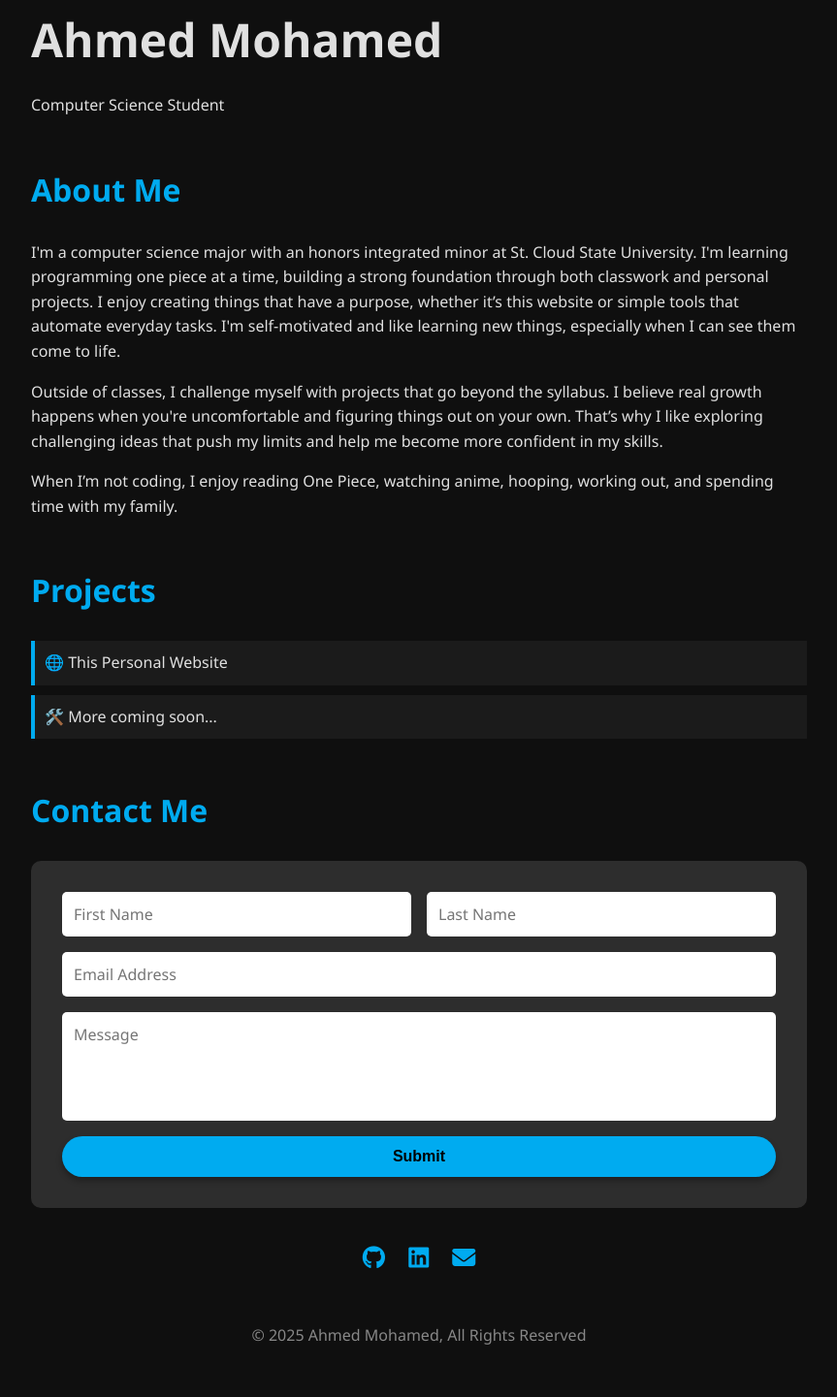
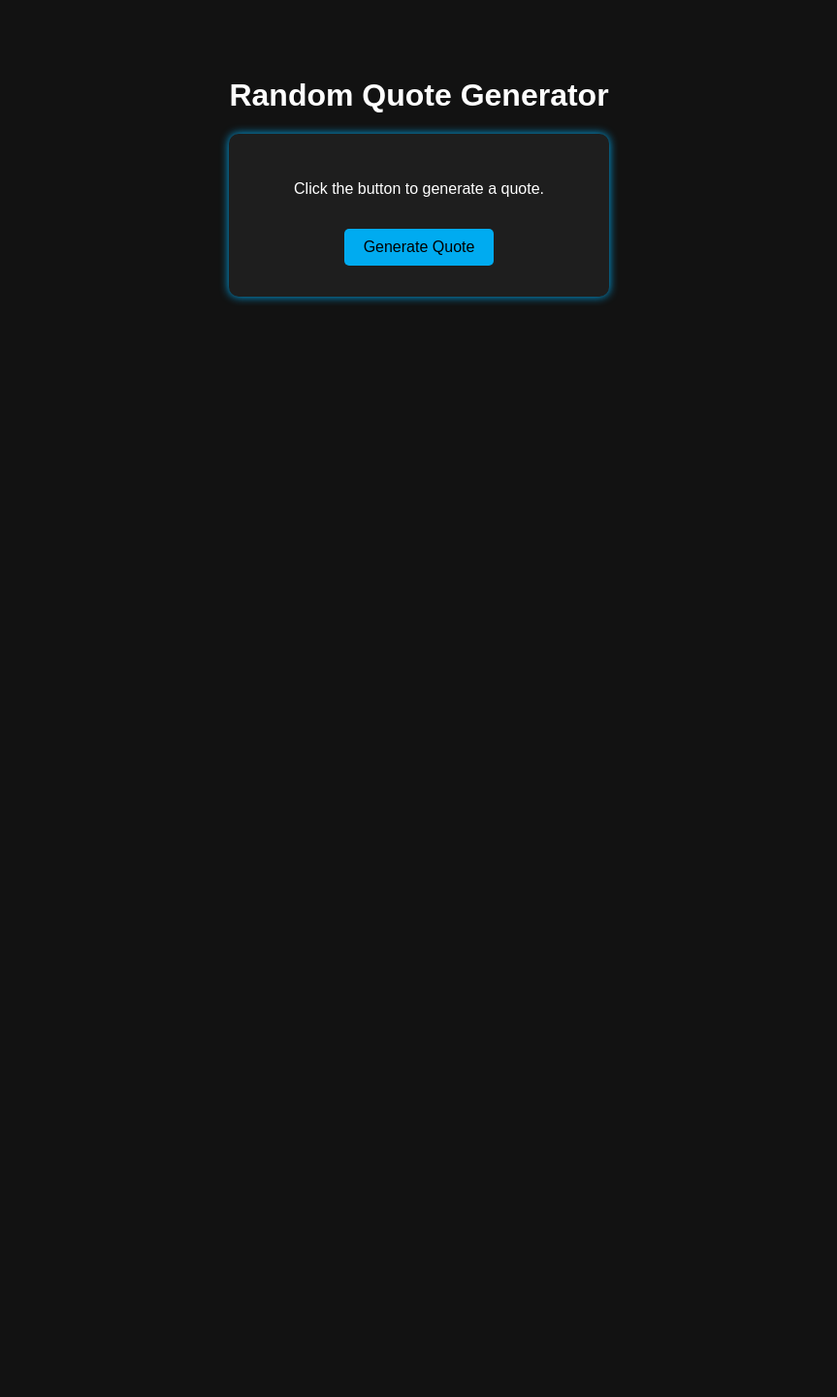
Before and after one commit to ahmedcodess/ahmedcodess.github.io, a plain HTML site: page index.html in a window 1280 px wide. Shown: the part 218-1659 px from the top of the page at 97% size, without its empty margins (208-1071 px from the left). After the commit the page ends 800 px from the top, so only its background shows below. Drawn offline with Linux system fonts and the light colour scheme.

Commit message:
Add files via upload

```diff
--- a/index.html
+++ b/index.html
@@ -3,59 +3,17 @@
 <head>
   <meta charset="UTF-8" />
   <meta name="viewport" content="width=device-width, initial-scale=1.0"/>
-  <title>Ahmed Mohamed</title>
+  <title>Quote Generator</title>
+  <link rel="icon" type="image/png" href="favicon 2.png"/>
   <link rel="stylesheet" href="styles.css" />
-  <link rel="icon" type="image/x-icon" href="favicon.png"/>
-  <script src="https://kit.fontawesome.com/a076d05399.js" crossorigin="anonymous"></script>
 </head>
 <body>
-  <button id="modeToggle">🌙</button>
-
   <div class="container">
-    <section class="intro fade-in">
-      <img src="profile.jpeg" alt="Profile" class="profile-pic" />
-      <h1>Ahmed Mohamed</h1>
-      <p>Computer Science Student</p>
-    </section>
-
-    <section class="about slide-in">
-      <h2>About Me</h2>
-      <p>I'm a computer science major with an honors integrated minor at St. Cloud State University. I'm learning programming one piece at a time, building a strong foundation through both classwork and personal projects. I enjoy creating things that have a purpose, whether it’s this website or simple tools that automate everyday tasks. I'm self-motivated and like learning new things, especially when I can see them come to life.</p>
-      <p>Outside of classes, I challenge myself with projects that go beyond the syllabus. I believe real growth happens when you're uncomfortable and figuring things out on your own. That’s why I like exploring challenging ideas that push my limits and help me become more confident in my skills.</p>
-      <p>When I’m not coding, I enjoy reading One Piece, watching anime, hooping, working out, and spending time with my family.</p>
-    </section>
-
-    <section class="projects fade-in">
-      <h2>Projects</h2>
-      <ul>
-        <li>🌐 This Personal Website</li>
-        <li>🛠️ More coming soon...</li>
-      </ul>
-    </section>
-
-    <section class="contact slide-in">
-      <h2>Contact Me</h2>
-
-      <form class="contact-form">
-        <div class="row">
-          <input type="text" placeholder="First Name" required />
-          <input type="text" placeholder="Last Name" required />
-        </div>
-        <input type="email" placeholder="Email Address" required />
-        <textarea placeholder="Message" rows="4" required></textarea>
-        <button type="submit">Submit</button>
-      </form>
-
-      <div class="socials">
-        <a href="https://github.com/yourusername" target="_blank"><i class="fab fa-github"></i></a>
-        <a href="https://linkedin.com/in/yourusername" target="_blank"><i class="fab fa-linkedin"></i></a>
-        <a href="mailto:you@example.com"><i class="fas fa-envelope"></i></a>
-      </div>
-    </section>
-
-    <footer>
-      <p>© 2025 Ahmed Mohamed, All Rights Reserved</p>
-    </footer>
+    <h1>Random Quote Generator</h1>
+    <div class="quote-box">
+      <p id="quote">Click the button to generate a quote.</p>
+      <button onclick="generateQuote()">Generate Quote</button>
+    </div>
   </div>
 
   <script src="script.js"></script>
--- a/script.js
+++ b/script.js
@@ -1,22 +1,15 @@
-// Scroll animation
-const elements = document.querySelectorAll('.fade-in, .slide-in');
+const quotes = [
+  "Believe you can and you're halfway there.",
+  "Today is going to be a great and productive day.",
+  "No matter how hard it is, you can do it.",
+  "Don’t watch the clock; do what it does. Keep going.",
+  "Good things are coming.",
+  "Dream big. Start small. Act now.",
+  "Success is not final, failure is not fatal: it is the courage to continue that counts."
+];
 
-const revealOnScroll = () => {
-  const windowHeight = window.innerHeight;
-  elements.forEach(el => {
-    const top = el.getBoundingClientRect().top;
-    if (top < windowHeight - 100) {
-      el.classList.add('visible');
-    }
-  });
-};
-
-window.addEventListener('scroll', revealOnScroll);
-window.addEventListener('load', revealOnScroll);
-
-// Dark/light toggle
-document.getElementById('modeToggle').addEventListener('click', () => {
-  document.body.classList.toggle('light-mode');
-  const isLight = document.body.classList.contains('light-mode');
-  document.getElementById('modeToggle').textContent = isLight ? '☀️' : '🌙';
-});
+function generateQuote() {
+  const randomIndex = Math.floor(Math.random() * quotes.length);
+  const quoteText = quotes[randomIndex];
+  document.getElementById('quote').textContent = quoteText;
+}
--- a/styles.css
+++ b/styles.css
@@ -1,167 +1,40 @@
-:root {
-  --bg: #0f0f0f;
-  --text: #e0e0e0;
-  --accent: #00abf0;
-}
-
-body.light-mode {
-  --bg: #ffffff;
-  --text: #111111;
-  --accent: #007acc;
-}
-
 body {
   margin: 0;
-  font-family: 'Segoe UI', sans-serif;
-  background-color: var(--bg);
-  color: var(--text);
-  line-height: 1.6;
-  transition: background 0.4s, color 0.4s;
+  padding: 0;
+  font-family: Arial, sans-serif;
+  background-color: #121212;
+  color: #ffffff;
+  display: flex;
+  justify-content: center;
+  align-items: center;
+  height: 100vh;
 }
 
 .container {
+  text-align: center;
+}
+
+.quote-box {
+  background: #1e1e1e;
   padding: 2rem;
-  max-width: 800px;
+  border-radius: 10px;
+  box-shadow: 0 0 10px #00abf0;
+  max-width: 400px;
   margin: auto;
 }
 
-h1 {
-  font-size: 3rem;
-  margin-bottom: 0.5rem;
+button {
+  margin-top: 1rem;
+  padding: 10px 20px;
+  font-size: 1rem;
+  border: none;
+  background-color: #00abf0;
+  color: black;
+  border-radius: 5px;
+  cursor: pointer;
+  transition: 0.3s;
 }
 
-h2 {
-  color: var(--accent);
-  margin-top: 3rem;
-  font-size: 2rem;
+button:hover {
+  background-color: #008ac2;
 }
-
-ul {
-  list-style: none;
-  padding: 0;
-}
-
-li {
-  background: rgba(255, 255, 255, 0.05);
-  padding: 10px;
-  margin-bottom: 10px;
-  border-left: 4px solid var(--accent);
-}
-
-/* Profile pic */
-.profile-pic {
-  width: 120px;
-  height: 120px;
-  border-radius: 50%;
-  object-fit: cover;
-  border: 3px solid var(--accent);
-  margin-bottom: 1rem;
-}
-
-/* Contact form */
-.contact-form {
-  background: #2d2d2d;
-  padding: 2rem;
-  border-radius: 10px;
-  display: flex;
-  flex-direction: column;
-  gap: 1rem;
-  margin-bottom: 2rem;
-}
-
-.contact-form .row {
-  display: flex;
-  gap: 1rem;
-  flex-wrap: wrap;
-}
-
-.contact-form .row input {
-  flex: 1;
-}
-
-.contact-form input,
-.contact-form textarea {
-  width: 100%;
-  padding: 12px;
-  border: none;
-  border-radius: 5px;
-  font-size: 1rem;
-  resize: none;
-  font-family: inherit;
-  box-sizing: border-box;
-}
-
-.contact-form button {
-  width: 100%;
-  background: var(--accent);
-  color: black;
-  font-size: 1rem;
-  font-weight: bold;
-  padding: 12px;
-  border: none;
-  border-radius: 25px;
-  cursor: pointer;
-  box-shadow: 0 4px 6px rgba(0, 0, 0, 0.3);
-  transition: background 0.3s, transform 0.2s;
-}
-
-.contact-form button:hover {
-  background: #00c3ff;
-  transform: scale(1.02);
-}
-
-/* Social icons */
-.socials {
-  text-align: center;
-  margin-top: 1rem;
-}
-
-.socials a {
-  font-size: 1.5rem;
-  margin: 0 10px;
-  color: var(--accent);
-  text-decoration: none;
-  transition: transform 0.3s ease;
-}
-
-.socials a:hover {
-  transform: scale(1.2);
-}
-
-/* Toggle button */
-#modeToggle {
-  position: fixed;
-  top: 10px;
-  right: 10px;
-  background: var(--accent);
-  color: black;
-  border: none;
-  padding: 8px 12px;
-  font-size: 1rem;
-  border-radius: 20px;
-  cursor: pointer;
-  z-index: 1000;
-}
-
-/* Animations */
-.fade-in, .slide-in {
-  opacity: 0;
-  transform: translateY(20px);
-  transition: all 1s ease;
-}
-
-.slide-in {
-  transform: translateX(-30px);
-}
-
-.visible {
-  opacity: 1;
-  transform: translateX(0) translateY(0);
-}
-
-/* Footer */
-footer {
-  text-align: center;
-  padding: 2rem 0;
-  color: #888;
-}
```
Also changed, not shown: favicon 2.png (added).
